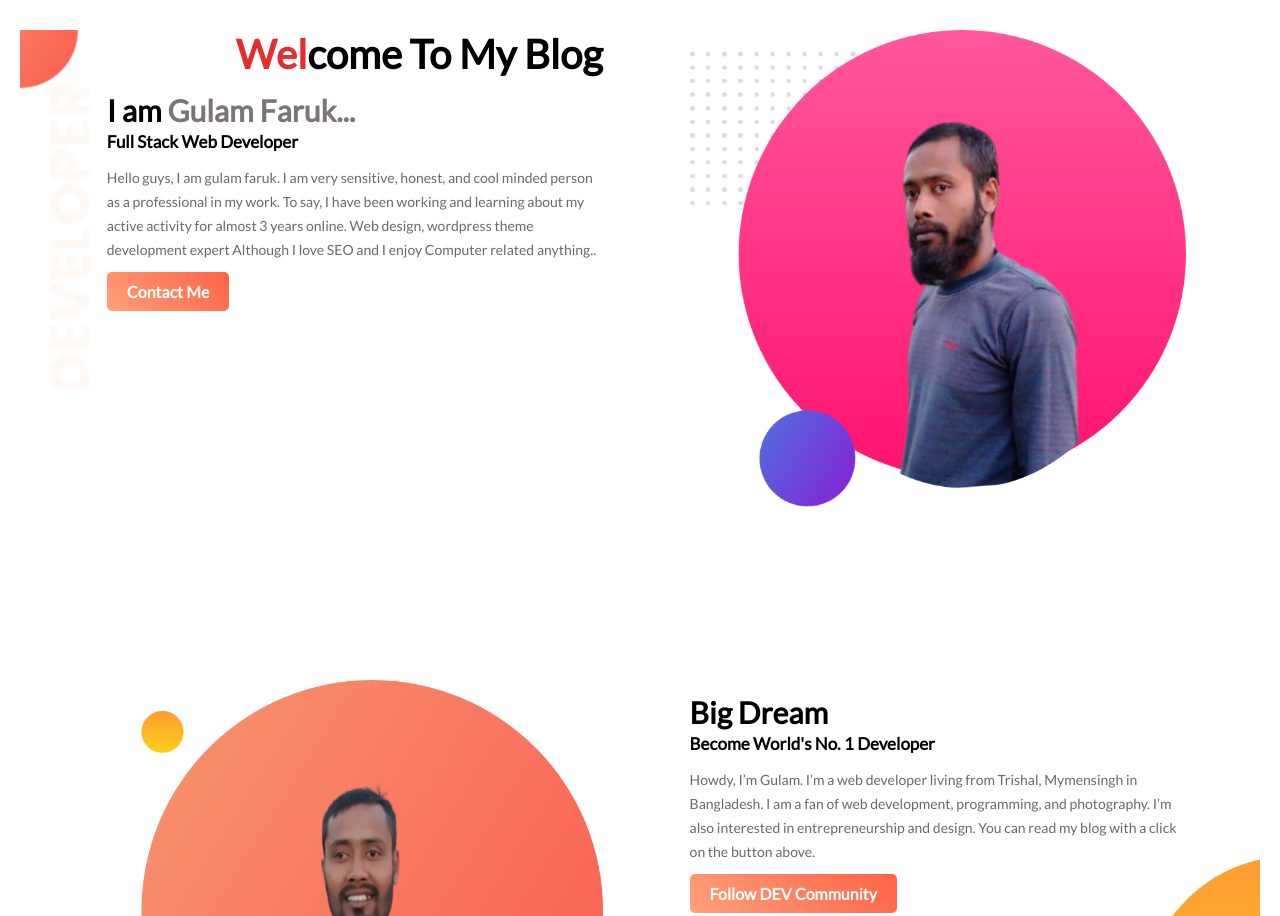
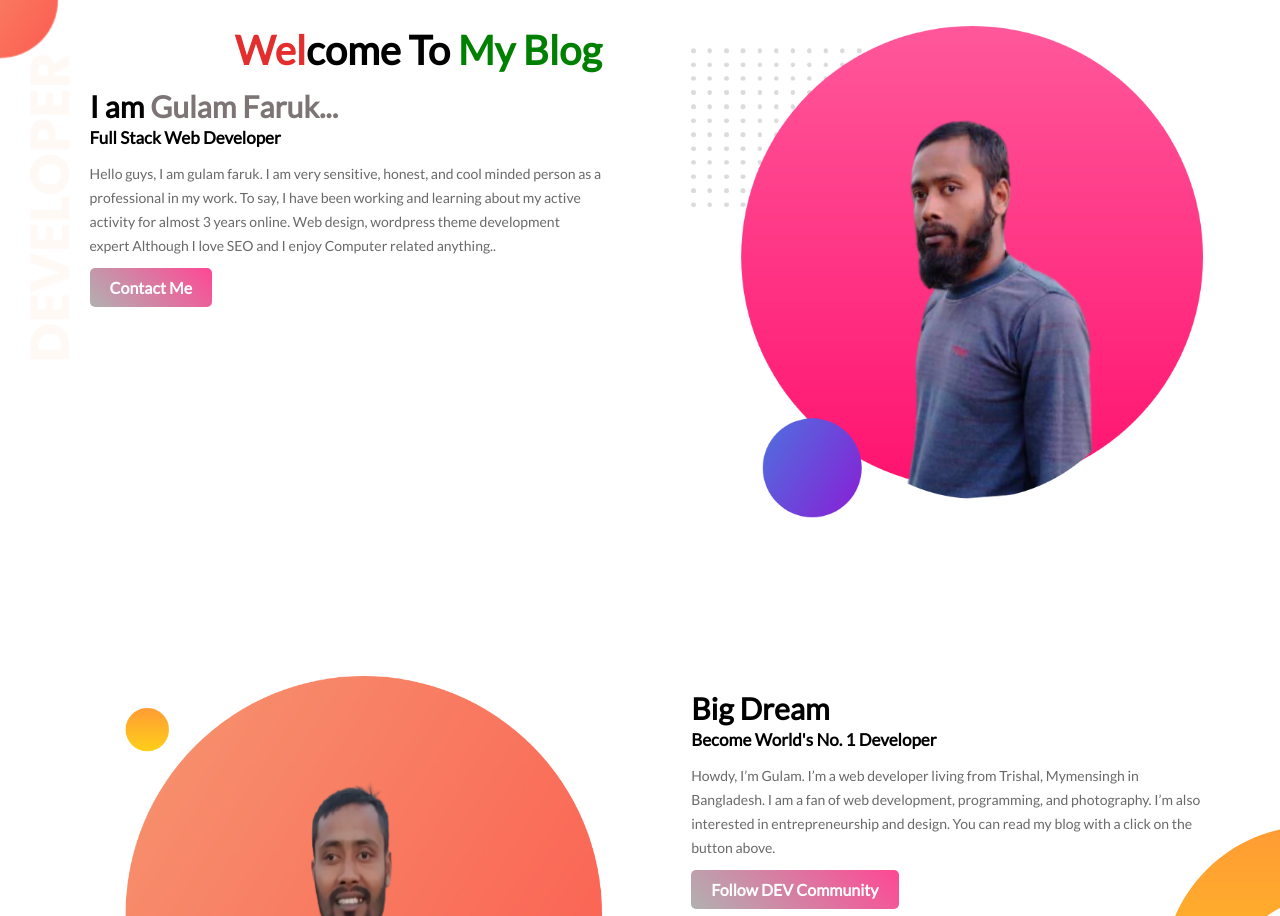
Before and after one commit to glmfrk/web-portfolio, a plain HTML site: page index.html in a window 1280 px wide. Shown: the top 916 px of the page. Drawn offline with Linux system fonts and the light colour scheme.

Commit message:
Updated For Big Heading Style

```diff
--- a/index.html
+++ b/index.html
@@ -12,7 +12,7 @@
 <body>
     <section class="top_banner_wraper">
         <div class="half-width">
-            <h1><span class="big_title">Wel</span>come To <span class="big_title2">My</span>  <span class="big_title2">Blog</span></h1>
+            <h1><span class="big_title">Wel</span>come To <span class="big_title2">My Blog</span></h1>
 			<div class="content">
             <h2>I am <span class="orange-highlight">Gulam Faruk...</span></h2>
             <h3 class="sub-heading">Full Stack Web Developer</h3>
--- a/style.css
+++ b/style.css
@@ -1,6 +1,6 @@
 
  *{padding:0px; margin:0px;outline:0px;}
-body{font-family: 'Lato', sans-serif; padding:30px 20px; color:#000;}
+body{font-family: 'Lato', sans-serif; padding:0px; color:#000;}
 section{
     height: 500px;
     padding-bottom: 150px;
@@ -14,7 +14,7 @@ h1{
 	color: #e42e2e;
     font-weight: bold;
 }
-}
+
 .big_title2{
 	color :green;
 }
@@ -33,6 +33,7 @@ p{
 .half-width{
     width: 40%;
     float: left;
+    margin-top : 2%;
     margin-left: 5%;
     padding-left: 2%;
 }
@@ -54,7 +55,7 @@ p{
 
 .link-button{
     text-decoration: none;
-    background-image: linear-gradient(45deg, lightSalmon, tomato);
+    background-image: linear-gradient(45deg, #4e4d4c70, #ff4794);
     padding: 10px 20px;
     border-radius: 5px;
     color: white;
```
